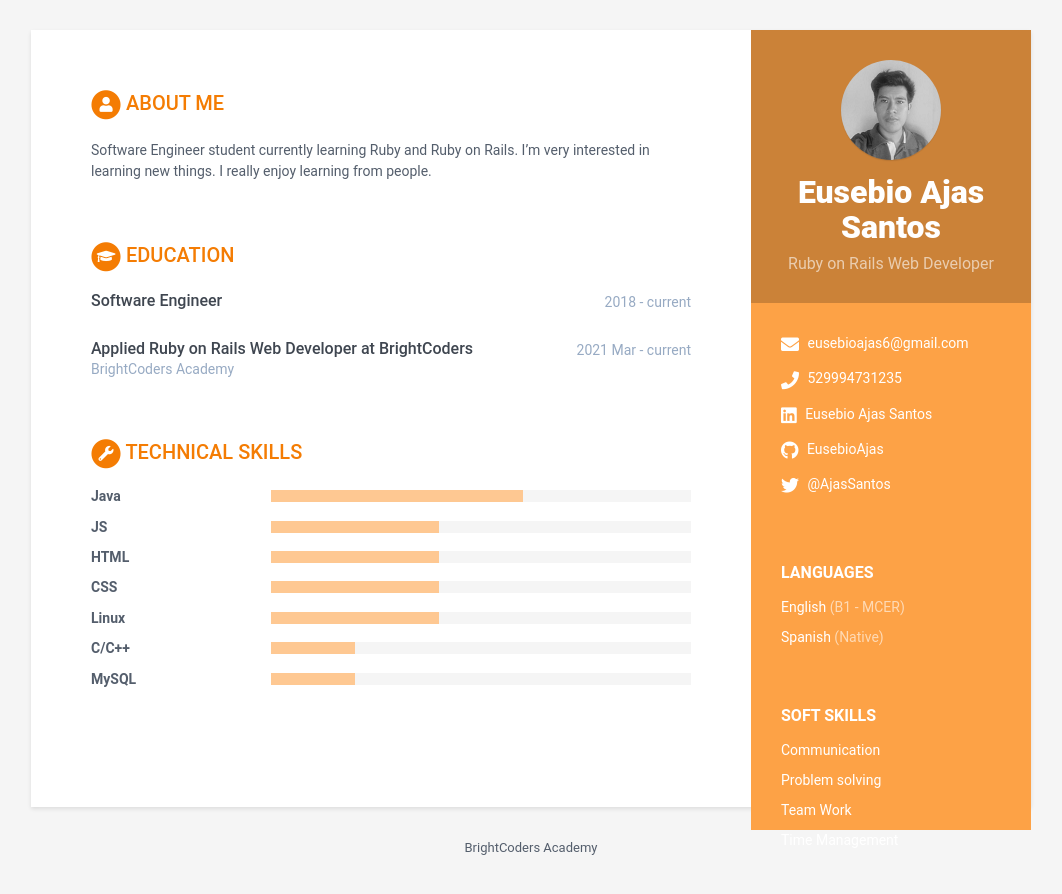
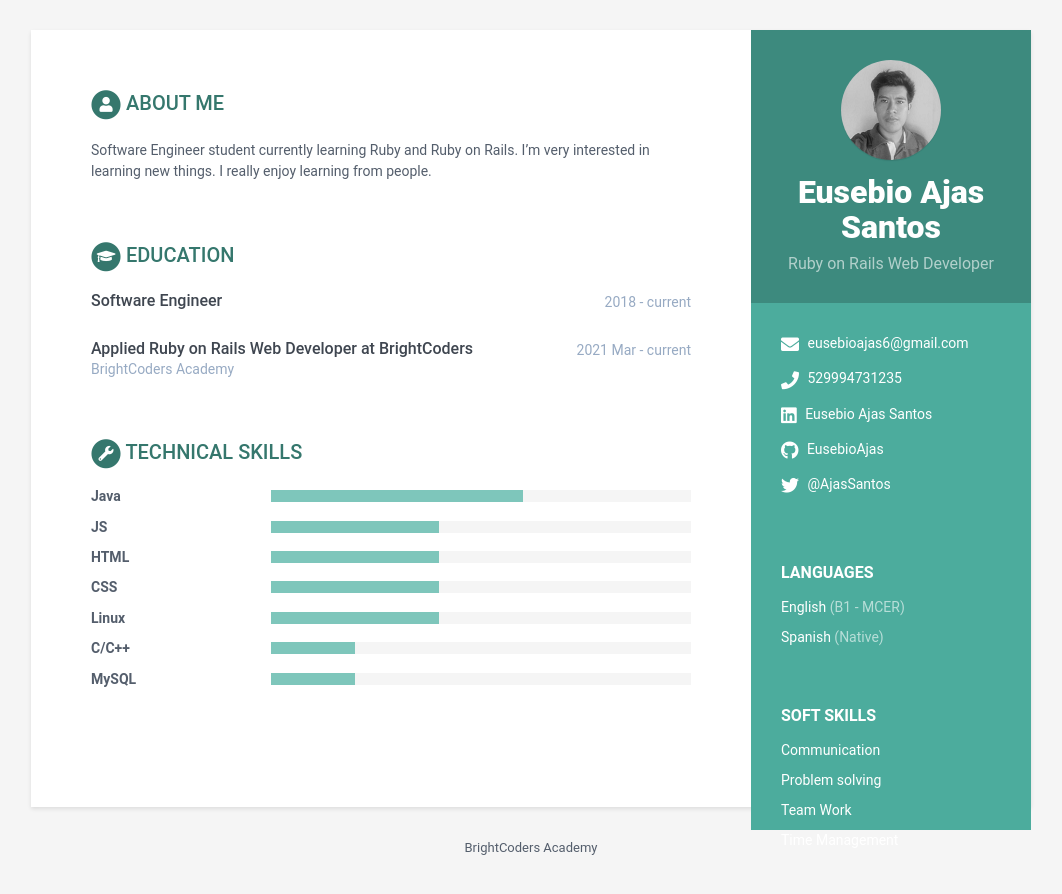
Before and after one commit to BC-MAR-21-ROR/kata-resume-EusebioAjas, a Jekyll site: the page built from index.html, in a window 1280 px wide. Shown: the top 894 px of the page, without its empty margins (109-1171 px from the left). Built offline with Jekyll 4.4.1, drawn with Linux system fonts in a browser that asks for light colours.

```diff
--- a/_config.yml
+++ b/_config.yml
@@ -3,9 +3,9 @@
 # Site Settings
 title: BrightCoders Academy
 url: '' #'http://webjeda.com'
-baseurl: '' #change it according to your repository name
+baseurl: 'https://bc-mar-21-ror.github.io/kata-resume-EusebioAjas/' #change it according to your repository name
 # Style will be applied only after restarting the build or serve. Just choose one of the options.
-theme_skin: orange # blue turquoise green berry orange ceramic
+theme_skin: turquoise # blue turquoise green berry orange ceramic
 chrome_mobile_color: #use hex colors (ex:#1976d2) or leave empty if you don't want a color for chrome mobile searchbar
 
 # Tracker
```
